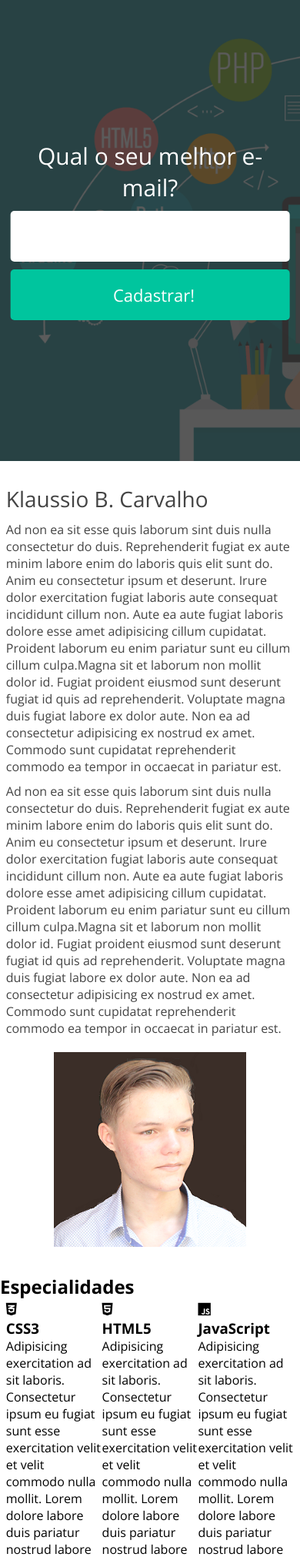
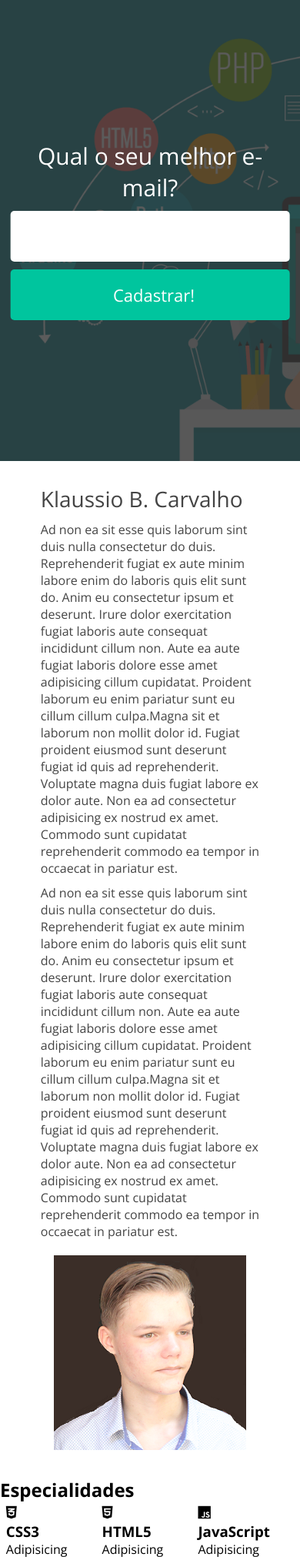
Before and after one commit to Kausinho/site-dinamico, a PHP site: page / in a window 390 px wide; the page is wider, and only the part inside the window is pictured. Shown: the part 73-2096 px from the top of that part at 77% size. Run offline with PHP 8.4, Linux system fonts and the light colour scheme.

Commit message:
Update style.css

```diff
--- a/style/style.css
+++ b/style/style.css
@@ -168,10 +168,12 @@
 @media screen and (max-width:768px){
     section.descricao-autor .center{
         flex-direction: column;
+        width: 300px;
     }
 
-    .imagem-autor{
+    .imagem-autor img{
         margin-top: 20px;
+        width: 100%;
     }
 }
 
```
